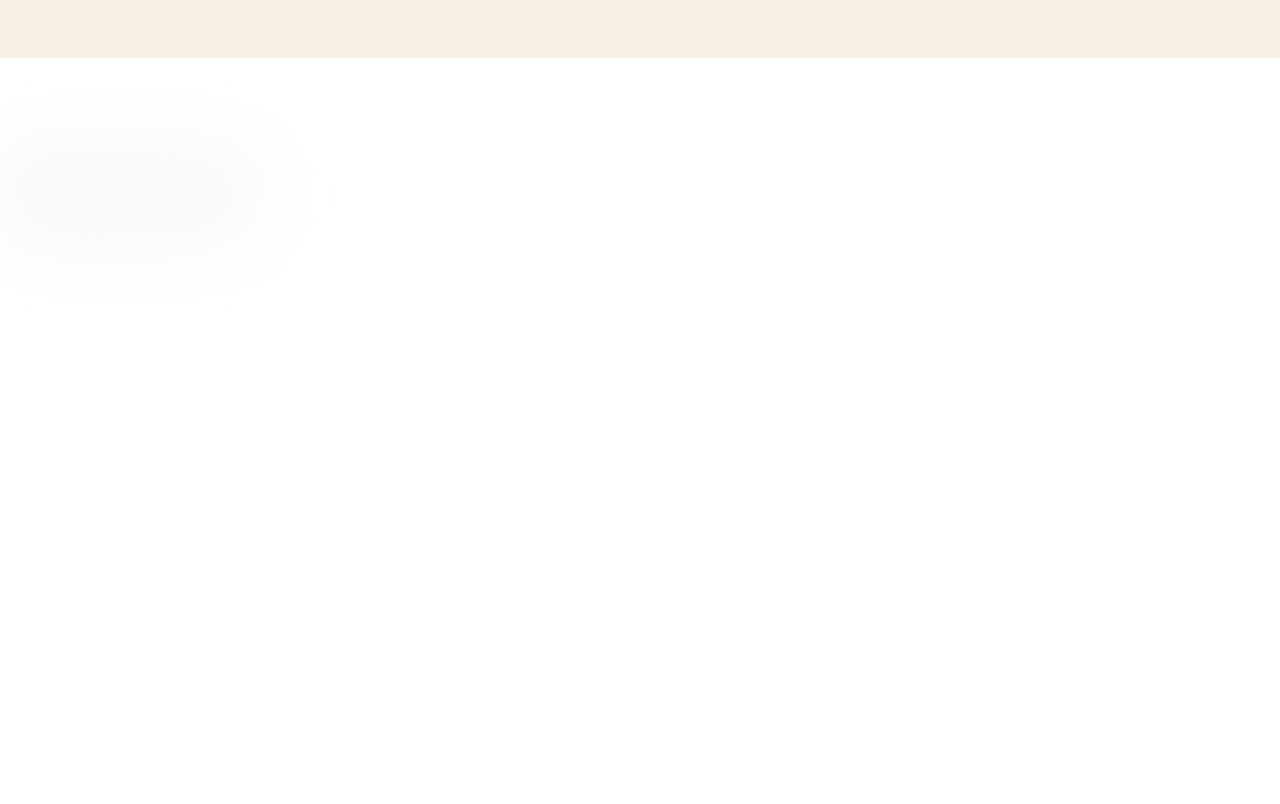
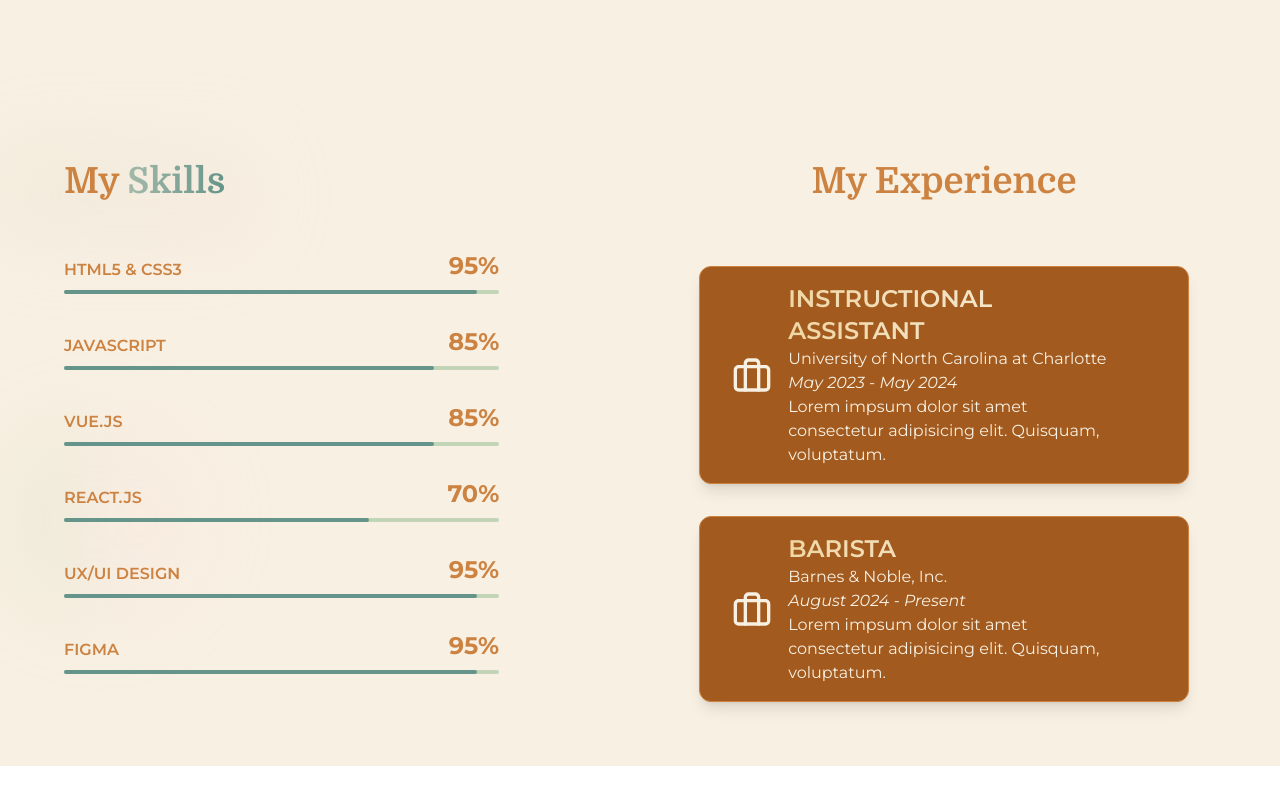
Before and after one commit to lachlanallen/my_portfolio, a Vue app: page / in a window 1280 px wide. Shown: the part 1340-2144 px from the top of the page. Before the commit the page ends 1744 px from the top, so only its background shows below. Built offline with nearby package versions, Linux system fonts and the light colour scheme.

Commit message:
added experience section

```diff
--- a/src/App.vue
+++ b/src/App.vue
@@ -4,6 +4,7 @@ import {  defineAsyncComponent } from 'vue';
 const NavBar = defineAsyncComponent(() => import('@/components/NavBar.vue'));
 const HeroSection = defineAsyncComponent(() => import('@/components/HeroSection.vue'));
 const AboutSection = defineAsyncComponent(() => import('@/components/AboutSection.vue'));
+const ExperienceSection = defineAsyncComponent(() => import('@/components/ExperienceSection.vue'));
 </script>
 
 <template>
@@ -11,5 +12,6 @@ const AboutSection = defineAsyncComponent(() => import('@/components/AboutSectio
     <NavBar />
     <HeroSection />
     <AboutSection />
+    <ExperienceSection />
   </div>
 </template>
--- /dev/null
+++ b/src/components/ExperienceSection.vue
@@ -0,0 +1,105 @@
+<script setup>
+import { ref } from 'vue';
+const Skills = ref([
+    {
+        id: 1,
+        name: "HTML5 & CSS3",
+        width: "95%"
+    },
+    {
+        id: 2,
+        name: "JavaScript",
+        width: "85%"
+    },
+    {
+        id: 3,
+        name: "Vue.js",
+        width: "85%"
+    },
+    {
+        id: 4,
+        name: "React.js",
+        width: "70%"
+    },
+    {
+        id: 5,
+        name: "Ux/UI Design",
+        width: "95%"
+    },
+    {
+        id: 6,
+        name: "Figma",
+        width: "95%"
+    }
+]);
+
+const Experience = ref([
+    {
+        id: 1,
+        title: "Instructional Assistant",
+        company: "University of North Carolina at Charlotte",
+        duration: "May 2023 - May 2024",
+        description: "Lorem impsum dolor sit amet consectetur adipisicing elit. Quisquam, voluptatum."
+    },
+    {
+        id: 2,
+        title: "Barista",
+        company: "Barnes & Noble, Inc.",
+        duration: "August 2024 - Present",
+        description: "Lorem impsum dolor sit amet consectetur adipisicing elit. Quisquam, voluptatum."
+    },
+]);
+
+</script>
+
+<template>
+    <section class="text-primary mt-18" id="skills">
+        <!-- Background Gradients -->
+        <div class="absolute right-0 top-[110rem] h-full w-full justify-end">
+            <span class="flex opacity-20">
+                <span class="w-25 h-50 rounded-l-full flex bg-accent blur-2xl"></span>
+                <span class="w-25 h-50 rounded-r-full flex bg-secondary-accent blur-2xl"></span>
+            </span>
+        </div>
+        <!-- Skills Section -->
+        <div class="md:grid md:grid-cols-2 gap-8 items-center py-8 px-4 xl:gap-16 xl:px-16">
+            <div class="mt-4 md:mt-0 text-left flex flex-col z-10 h-full w-[80%]">
+                <h2 class="text-4xl font-bold font-serif text-primary text-left mb-4">My
+                    <span
+                        class="text-transparent bg-clip-text bg-gradient-to-r from-accent-dark to-accent-darker">Skills</span>
+                </h2>
+                <div class="mt-8" v-for="skill in Skills" :key="skill.id">
+                    <div class="flex items-end justify-between" data-aos="fade-right">
+                        <h4 class="font-semibold uppercase text-primary">{{ skill.name }}</h4>
+                        <h3 class="text-2xl font-bold text-primary">{{ skill.width }}</h3>
+                    </div>
+                    <!-- Skill Progress Bar -->
+                    <div class="mt-2 h-1 w-fu;; bg-accent rounded-full">
+                        <div class="h-1 bg-accent-darker rounded-full" :style="`width :${skill.width}`"></div>
+                    </div>
+                </div>
+            </div>
+            <!-- Experience Section -->
+            <div data-aos="flip-left">
+                <h2 class="text-4xl font-bold font-serif text-primary text-left mb-8 md:text-center md:mt-0 mt-8">My
+                    Experience</h2>
+                <div class="space-y-8 py-8 flex flex-col items-center" data-aos="fade-left">
+                    <div v-for="element in Experience" :key="element.id"
+                        class="flex items-center p-4 md:w-[90%] w-full rounded-xl bg-tertiary shadow-lg border border-primary">
+                        <div class="pl-4">
+                            <img src="@/assets/briefcase.svg" alt="Briefcase" />
+                        </div>
+                        <div class="w-3/4 pl-4">
+                            <h3
+                                class="text-2xl font-semibold uppercase text-transparent bg-clip-text bg-gradient-to-r from-secondary to-light">
+                                {{ element.title }}</h3>
+                            <p class="text-light">{{ element.company }}</p>
+                            <p class="text-light italic">{{ element.duration }}</p>
+                            <p class="text-light">{{ element.description }}</p>
+                        </div>
+                    </div>
+                </div>
+            </div>
+        </div>
+    </section>
+</template>
--- a/src/components/HeroSection.vue
+++ b/src/components/HeroSection.vue
@@ -6,10 +6,12 @@ AOS.init();
 
 <template>
     <section class="relative w-full" data-aos="zoom-in-up">
+        <!-- Background Gradients -->
         <div class="absolute top-0 inset-x-0 h-64 flex items-start">
             <div class="h-100 w-2/3 bg-gradient-to-br from-accent blur-2xl opacity-40"></div>
             <div class="h-100 w-3/5 bg-gradient-to-l from-secondary-accent blur-2xl opacity-40"></div>
         </div>
+        <!-- Hero Content -->
         <div class="w-full px-5 sm:px-8 md:px-12 lg:px-8 max-w-screen-lg lg:max-w-screen-xl mx-auto relative">
             <div
                 class="grid lg:grid-cols-2 gap-10 xl:gap-14 relative pt-24 lg:max-w-none max-w-2xl md:max-w 3xl mx-auto">
@@ -25,6 +27,7 @@ AOS.init();
                         I'm a passionate developer with a love for creating beautiful and functional web experiences.
                         Welcome to my portfolio!
                     </p>
+                    <!-- Hero Buttons -->
                     <div class="flex items-center gap-3 pt-9 flex-col sm:flex-row sm:w-max sm:mx-auto lg:mx-0">
                         <button
                             class="px-6 md:px-7 py-3 rounded-full relative group w-full sm:w-max flex justify-center">
@@ -46,6 +49,7 @@ AOS.init();
                         </button>
                     </div>
                 </div>
+                <!-- Hero Image -->
                 <div class="lg:h-full flex flex-col items-center justify-center sm:flex-col">
                     <div
                         class="flex w-full h-96 min-h-[24rem] lg:min-h-[none] lg:w-full lg:h-full items-center justify-center relative">
--- a/src/components/NavBar.vue
+++ b/src/components/NavBar.vue
@@ -2,7 +2,7 @@
 import { ref } from 'vue';
 const Menu = ref([
     { name: 'About', link: '#about' },
-    { name: 'Skills', link: '#skills' },
+    { name: 'Experience', link: '#experience' },
     { name: 'Projects', link: '#projects' },
     { name: 'Contact', link: '#contact' }
 ]);
```
Also changed, not shown: src/assets/briefcase.svg (added).
